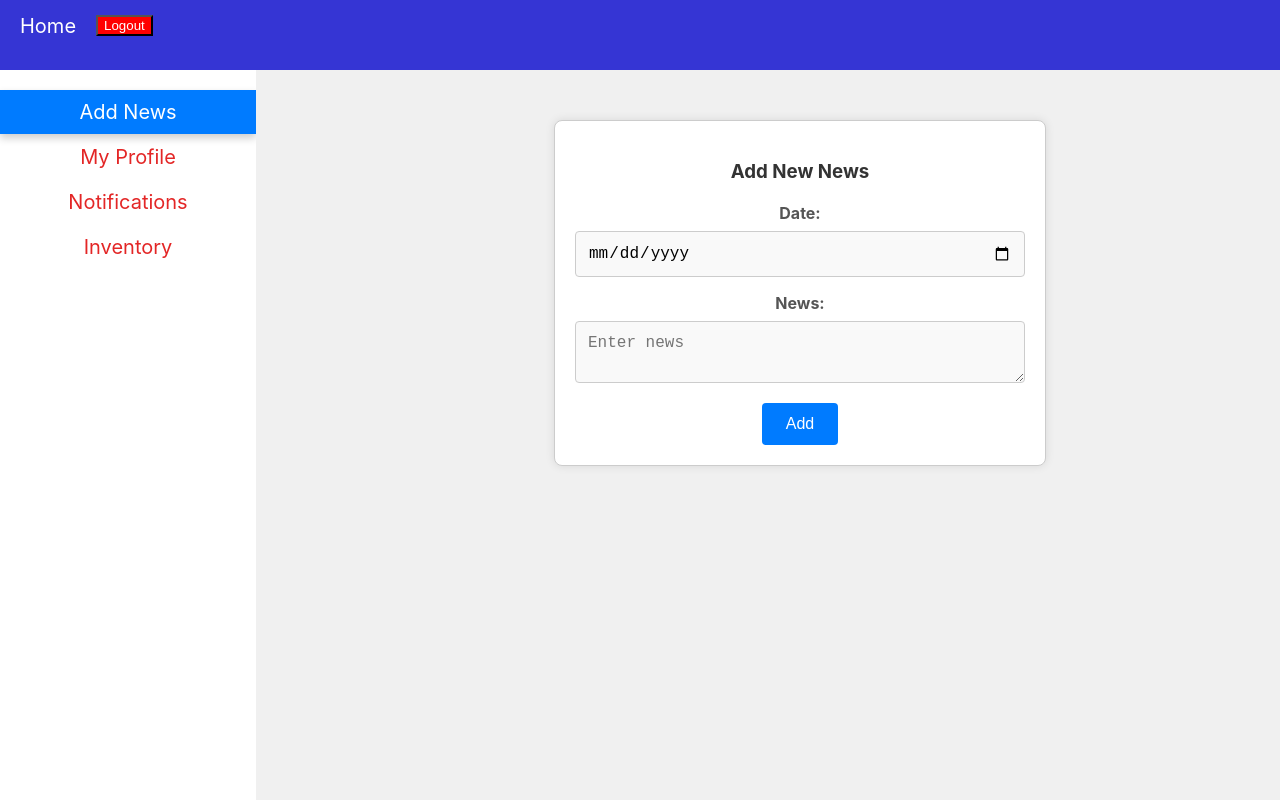
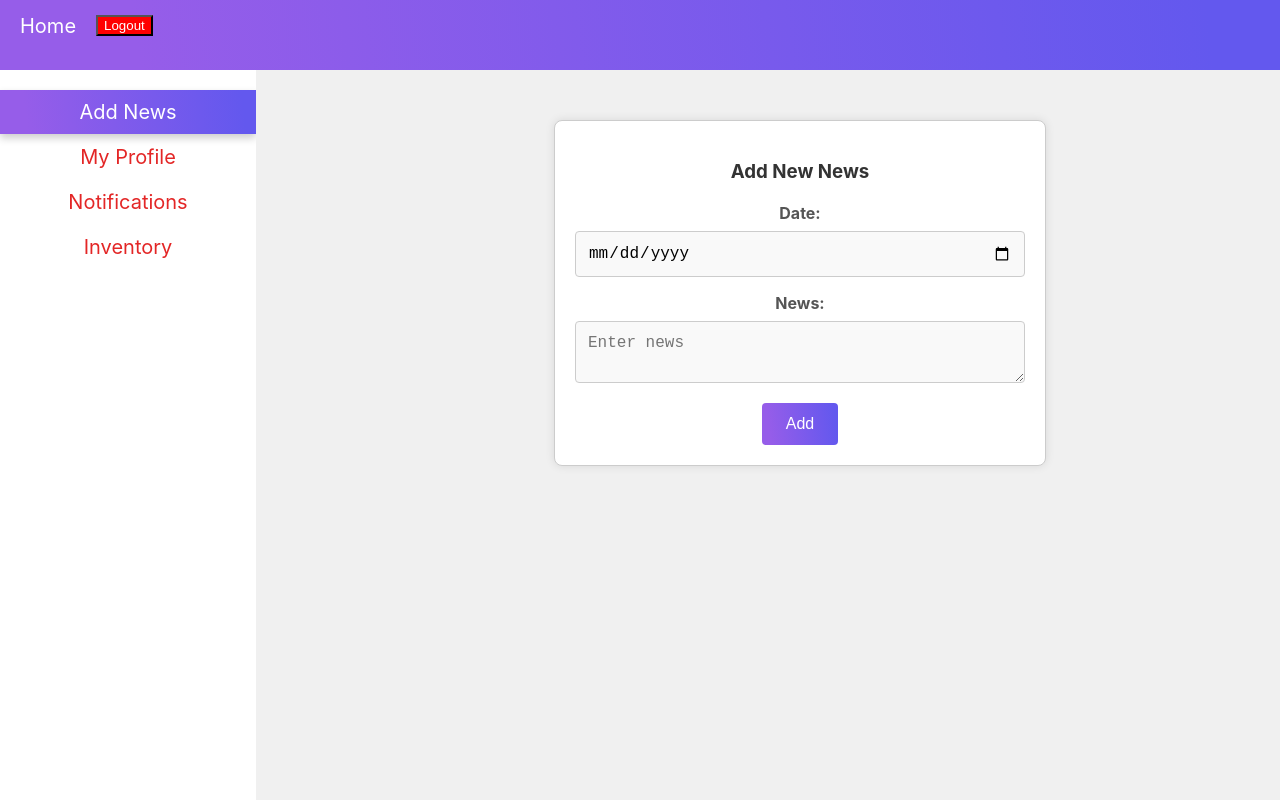
Before and after one commit to kundanYadav1/doctorapp, a React (Create React App) app: page /admin/news in a window 1280 px wide. Built offline with nearby package versions, Linux system fonts and the light colour scheme.

Commit message:
changing bg color

```diff
--- a/src/components/admin/addNews/AddNews.css
+++ b/src/components/admin/addNews/AddNews.css
@@ -49,7 +49,11 @@
 }
 
 .news button {
-    background-color: #007bff;
+    background: linear-gradient(
+    82.3deg,
+    rgba(150, 93, 233, 1) 10.8%,
+    rgba(99, 88, 238, 1) 94.3%
+  );
     color: #fff;
     padding: 12px 24px;
     border: none;
@@ -60,7 +64,11 @@
 }
 
 .news button:hover {
-    background-color: #0056b3;
+    background: linear-gradient(
+        82.3deg,
+        rgba(150, 93, 233, 1) 10.8%,
+        rgba(99, 88, 238, 1) 94.3%
+      );
 }
 
 @media (max-width: 768px) {
--- a/src/components/admin/adminNavbar/AdminNavbar.css
+++ b/src/components/admin/adminNavbar/AdminNavbar.css
@@ -1,6 +1,10 @@
 .adminnavbar {
   height: 70px;
-  background-color: rgb(53, 53, 212);
+  background: linear-gradient(
+    82.3deg,
+    rgba(150, 93, 233, 1) 10.8%,
+    rgba(99, 88, 238, 1) 94.3%
+  );
 }
 
 .adminnavbar31 {
@@ -29,7 +33,7 @@
   color: white;
 }
 .adminlogout:hover {
-  background-color: greenyellow;
+  background-color: rgb(3, 195, 22);
 }
 
 /* Media query for smaller screens */
--- a/src/components/admin/adminSidebar/AdminSidebar.css
+++ b/src/components/admin/adminSidebar/AdminSidebar.css
@@ -33,7 +33,11 @@
 }
 
 .adminicon a.active {
-    background-color: #007bff; /* Blue */
+    background: linear-gradient(
+        82.3deg,
+        rgba(150, 93, 233, 1) 10.8%,
+        rgba(99, 88, 238, 1) 94.3%
+      );
     color: #fff;
     box-shadow: 0 4px 8px rgba(0, 0, 0, 0.2);
 }
--- a/src/components/home/middle/Middle.css
+++ b/src/components/home/middle/Middle.css
@@ -85,7 +85,11 @@
     font-weight: bold;
     text-align: center;
     text-decoration: none;
-    background-color: rgb(53, 53, 212);
+    background: linear-gradient(
+    82.3deg,
+    rgba(150, 93, 233, 1) 10.8%,
+    rgba(99, 88, 238, 1) 94.3%
+  );
     color: white;
     border: 1px solid white;
     border-radius: 8px;
```
